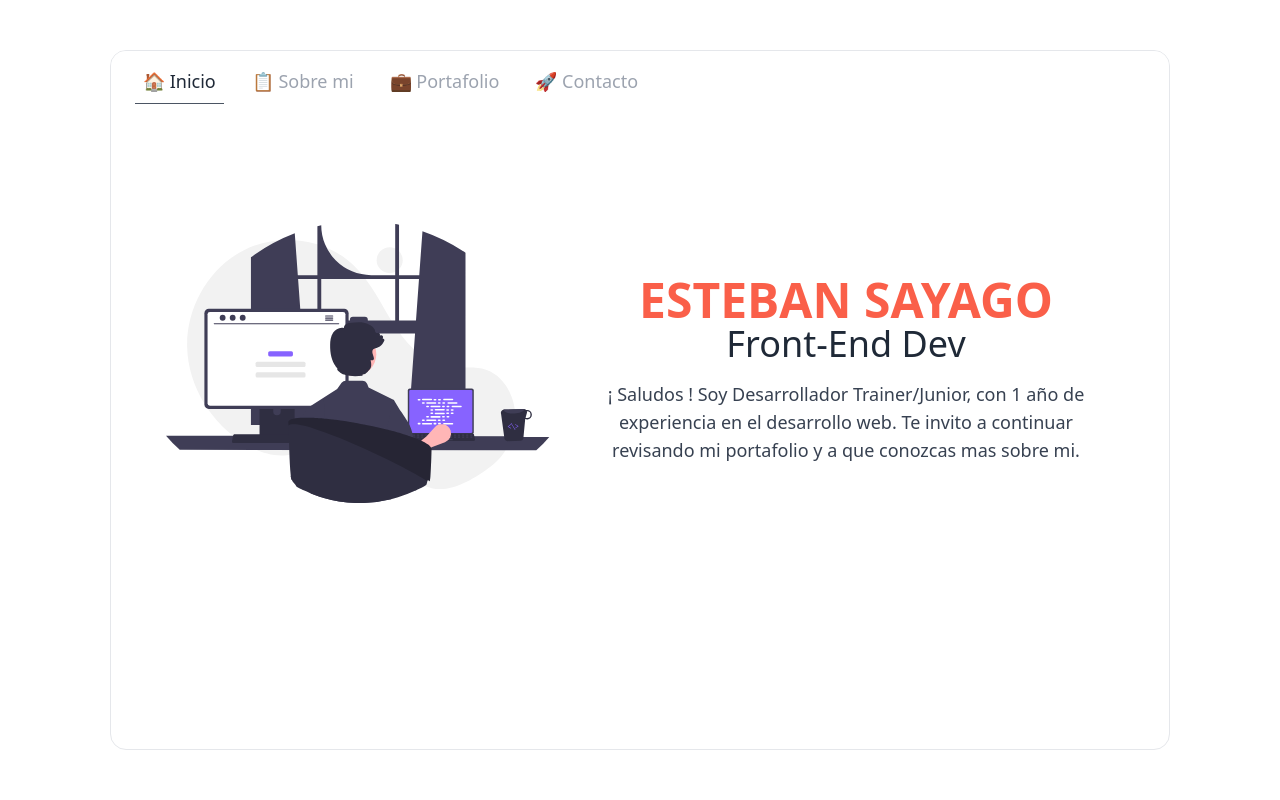
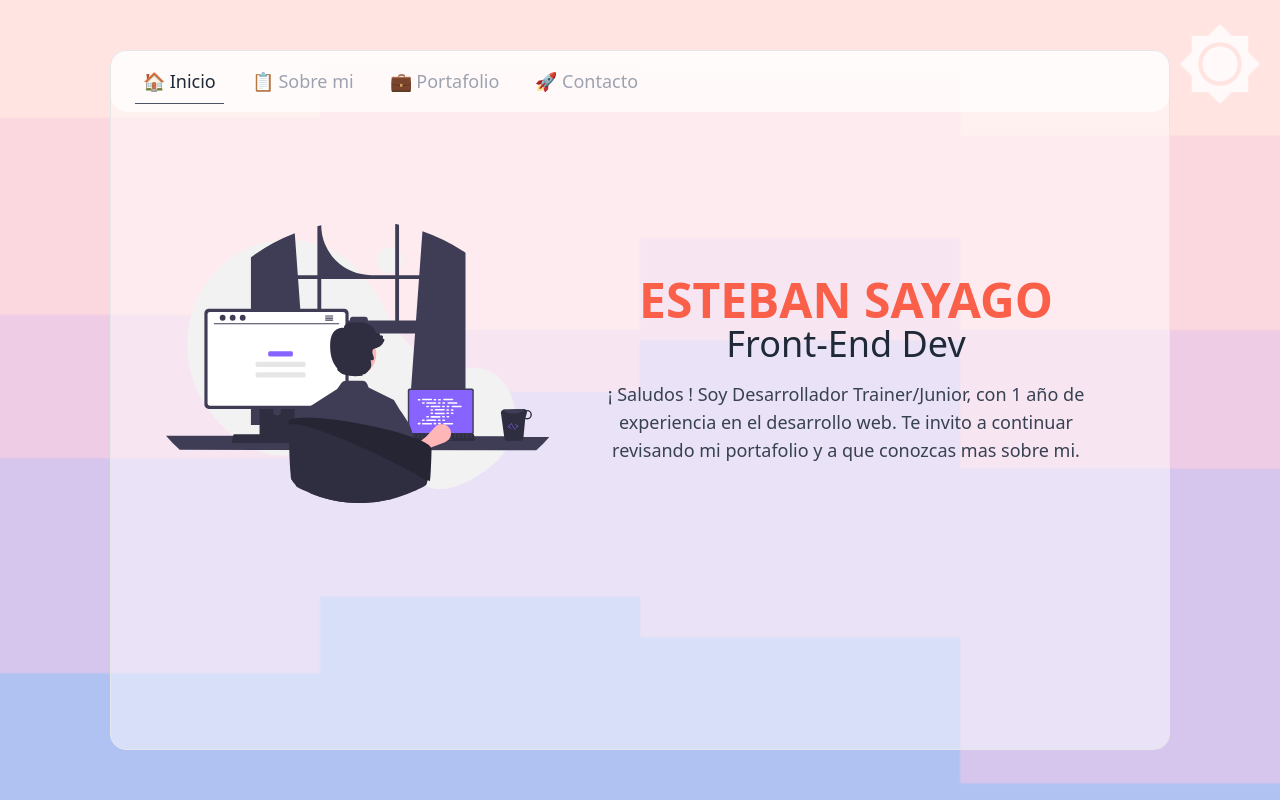
Before and after one commit to Puchinn/Portafolio, a React (Vite) app: page / in a window 1280 px wide. Built offline with nearby package versions, Linux system fonts and the light colour scheme.

Commit message:
restaurar estilos

```diff
--- a/src/components/FondoDePagina.jsx
+++ b/src/components/FondoDePagina.jsx
@@ -1,18 +1,18 @@
-// import fondoClaro from "../assets/fondos/fondoClaro.png"
-// import fondoOscuro from "../assets/fondos/fondoOscuro.png"
+import fondoClaro from "../assets/fondos/fondoClaro.png"
+import fondoOscuro from "../assets/fondos/fondoOscuro.png"
 import { useContext } from "react"
 import { ThemeContext } from "../context/darkTheme"
 
 function FondoDePagina() {
-    // const [color] = useContext(ThemeContext)
+    const [color] = useContext(ThemeContext)
     return (
         <div
             className="absolute top-0 left-0 -z-10 h-screen w-screen  bg-cover  bg-no-repeat"
-            // style={{
-            //     backgroundImage: `url(${
-            //         color === "dark" ? fondoOscuro : fondoClaro
-            //     })`,
-            // }}
+            style={{
+                backgroundImage: `url(${
+                    color === "dark" ? fondoOscuro : fondoClaro
+                })`,
+            }}
         ></div>
     )
 }
```
